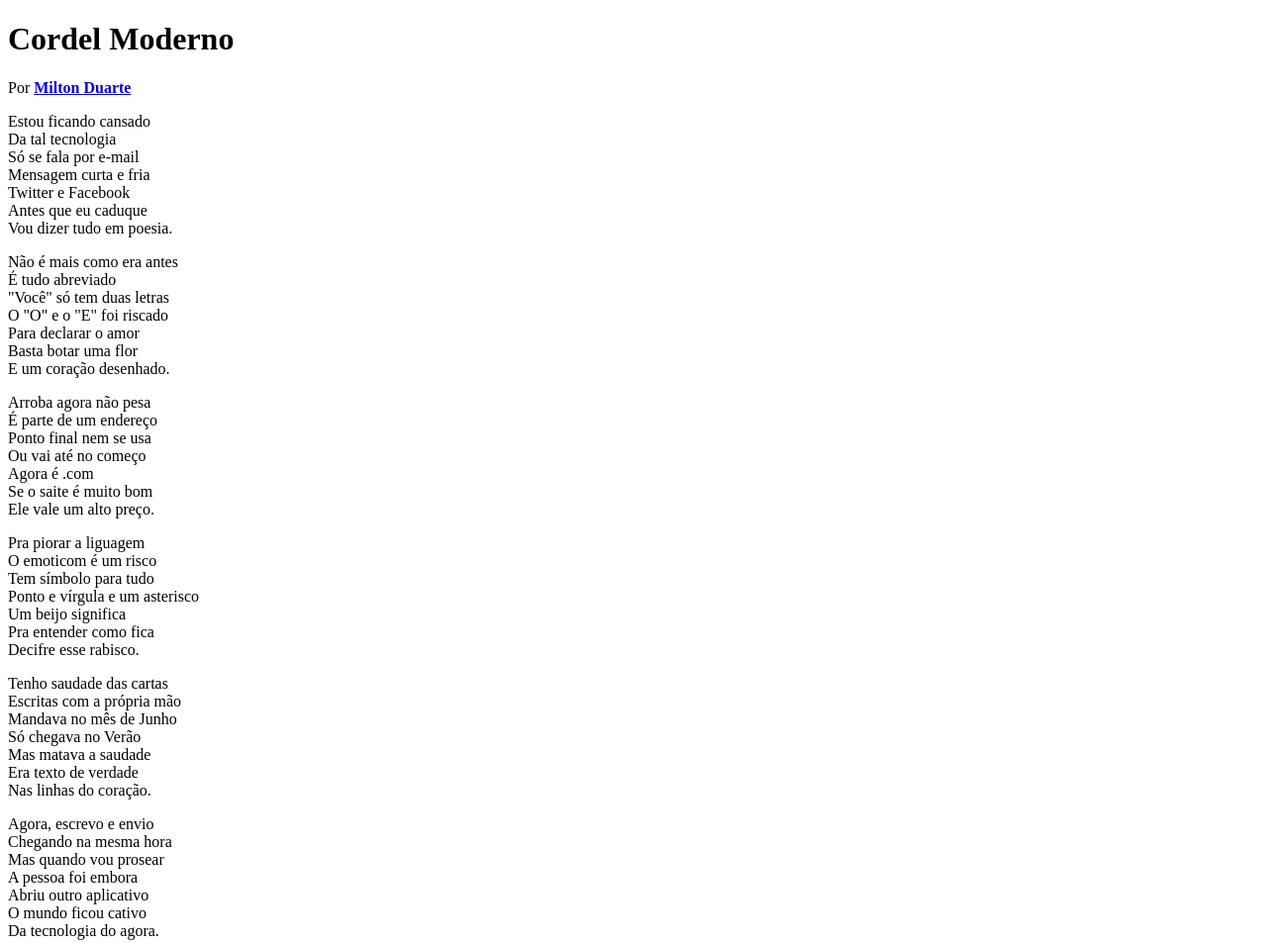
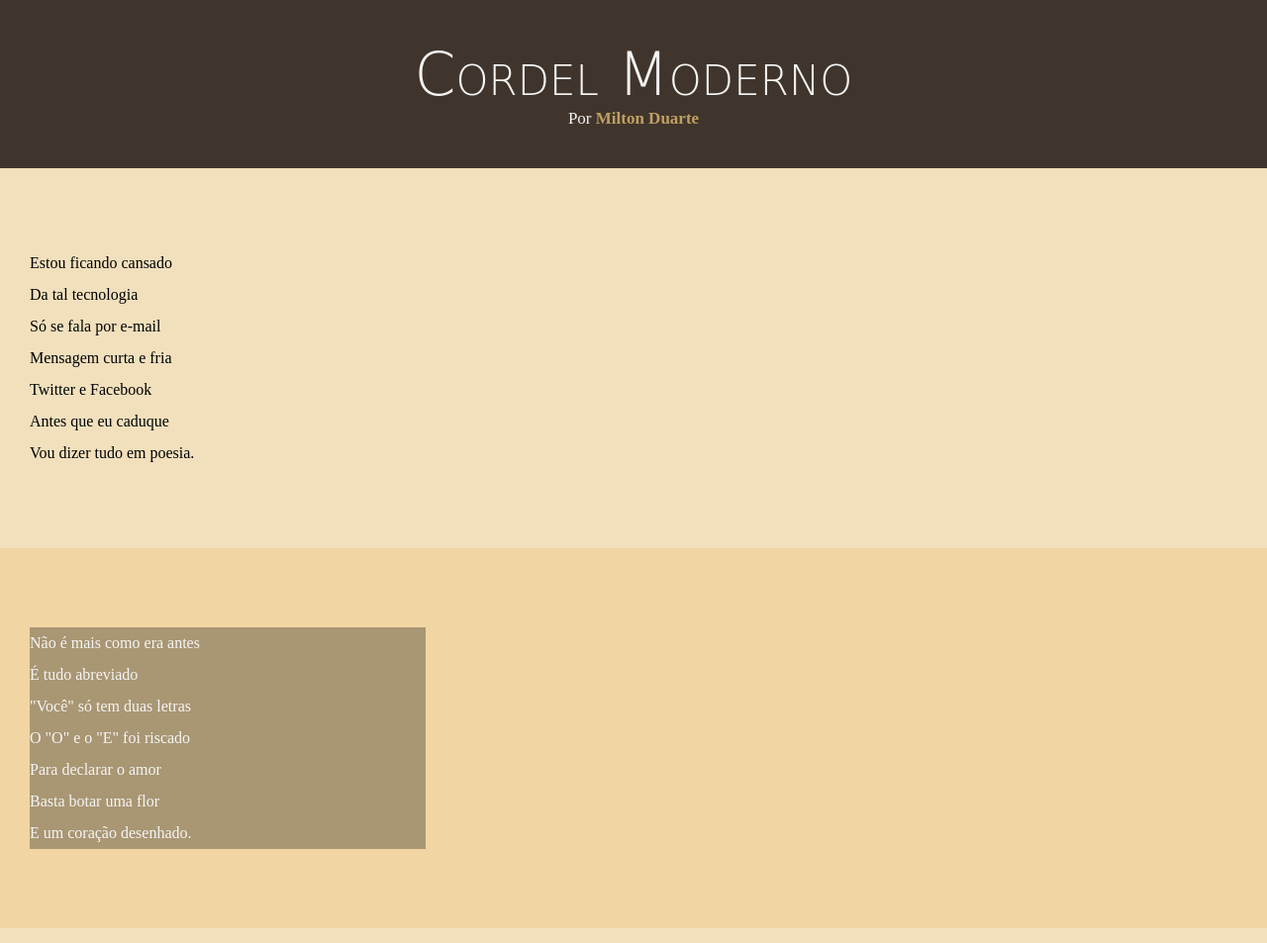
Before and after one commit to luismrtns/html-css, a plain HTML site: page exercícios/projeto cordel/cordel.html in a window 1280 px wide. Shown: the top 953 px of the page at 99% size. Drawn offline with Linux system fonts and the light colour scheme; a web font is replaced by a local one.

Commit message:
criei o CSS e estilizei uma parte do site

```diff
--- a/exercícios/projeto cordel/cordel.html
+++ b/exercícios/projeto cordel/cordel.html
@@ -3,15 +3,16 @@
 <head>
     <meta charset="UTF-8">
     <meta name="viewport" content="width=device-width, initial-scale=1.0">
+    <link rel="stylesheet" href="estilo.css">
     <title>Cordel Moderno</title>
 </head>
 <body>
     <header>
         <h1>Cordel Moderno</h1>
-        <p>Por <a href="https://www.recantodasletras.com.br/poesias/3186743" target="_blank"><strong>Milton Duarte</strong></a></p>
+        <p>Por <a href="https://www.recantodasletras.com.br/poesias/3186743" target="_blank">Milton Duarte</a></p>
     </header>
 
-    <section>
+    <section class="normal">
         <p>
             Estou ficando cansado <br>
             Da tal tecnologia <br>
@@ -23,7 +24,7 @@
         </p>
     </section>
 
-    <section>
+    <section class="imagem">
         <p>
             Não é mais como era antes <br>
             É tudo abreviado <br>
@@ -35,7 +36,7 @@
         </p>
     </section>
 
-    <section>
+    <section class="normal">
         <p>
             Arroba agora não pesa <br>
             É parte de um endereço <br>
@@ -57,7 +58,7 @@
         </p>
     </section>
 
-    <section>
+    <section class="imagem">
         <p>
             Tenho saudade das cartas <br>
             Escritas com a própria mão <br>
@@ -69,7 +70,7 @@
         </p>
     </section>
 
-    <section>
+    <section class="normal">
         <p>
             Agora, escrevo e envio <br>
             Chegando na mesma hora <br>
@@ -91,6 +92,6 @@
         </p>
     </section>
 
-    <footer>Site criado por <a href="https://github.com/luismrtns" target="_blank">Luís Martins</a> para o <a href="https://www.youtube.com/@CursoemVideo" target="_blank">CursoemVideo</a></footer>
+    <footer><p>&copy; Site criado por <a href="https://github.com/luismrtns" target="_blank">Luís Martins</a> para o <a href="https://www.cursoemvideo.com" target="_blank">CursoemVideo</a></footer></p>
 </body>
 </html>
--- /dev/null
+++ b/exercícios/projeto cordel/estilo.css
@@ -0,0 +1,75 @@
+@charset "UTF-8";
+
+@import url('https://fonts.googleapis.com/css2?family=Tilt+Prism&display=swap');
+
+*{
+    margin: 0px;
+    padding: 0px;
+}
+
+html, body{
+    min-height: 100vh;
+    background-color: #F2E0BD;
+}
+
+header{
+    background-color: #40352C;
+    color: whitesmoke;
+    text-align: center;
+}
+
+header > h1{
+    padding-top: 40px;
+    font-variant: small-caps;
+    font-family: 'Tilt Prism', cursive;
+    font-size: 60px;
+    font-weight: lighter;
+}
+
+header > p{
+    padding-bottom: 40px;
+    font-size: 17px;
+}
+
+a{
+    color: #BF9F63;
+    text-decoration: none;
+}
+
+a:hover{
+    color: #eec77e;
+    text-decoration: underline;
+}
+
+section{
+    padding-top: 10vh;
+    padding-bottom: 10vh;
+    line-height: 2em;
+    padding-left: 30px;
+}
+
+section.normal{
+
+}
+
+section.imagem{
+    background-color: #eec77e68;
+}
+
+section.imagem > p{
+    background-color: #0d0d0d51;
+    color: whitesmoke;
+    width: 400px;
+}
+
+footer > p{
+    background-color: #40352C;
+    color: whitesmoke;
+    text-align: center;
+    padding: 20px;
+    font-size: 16px;
+}
+
+footer a, header a{
+    font-weight: bolder;
+}
```
